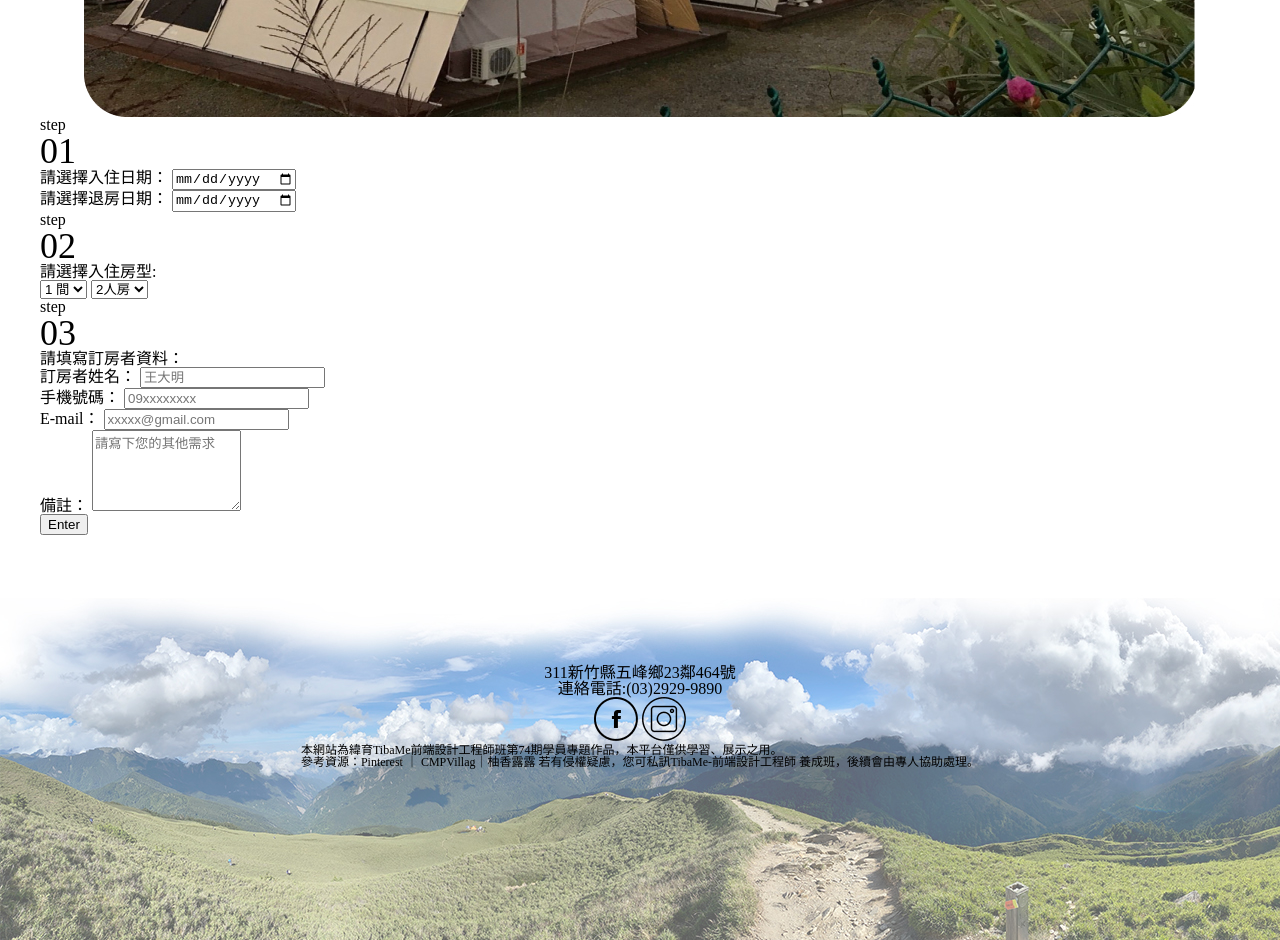
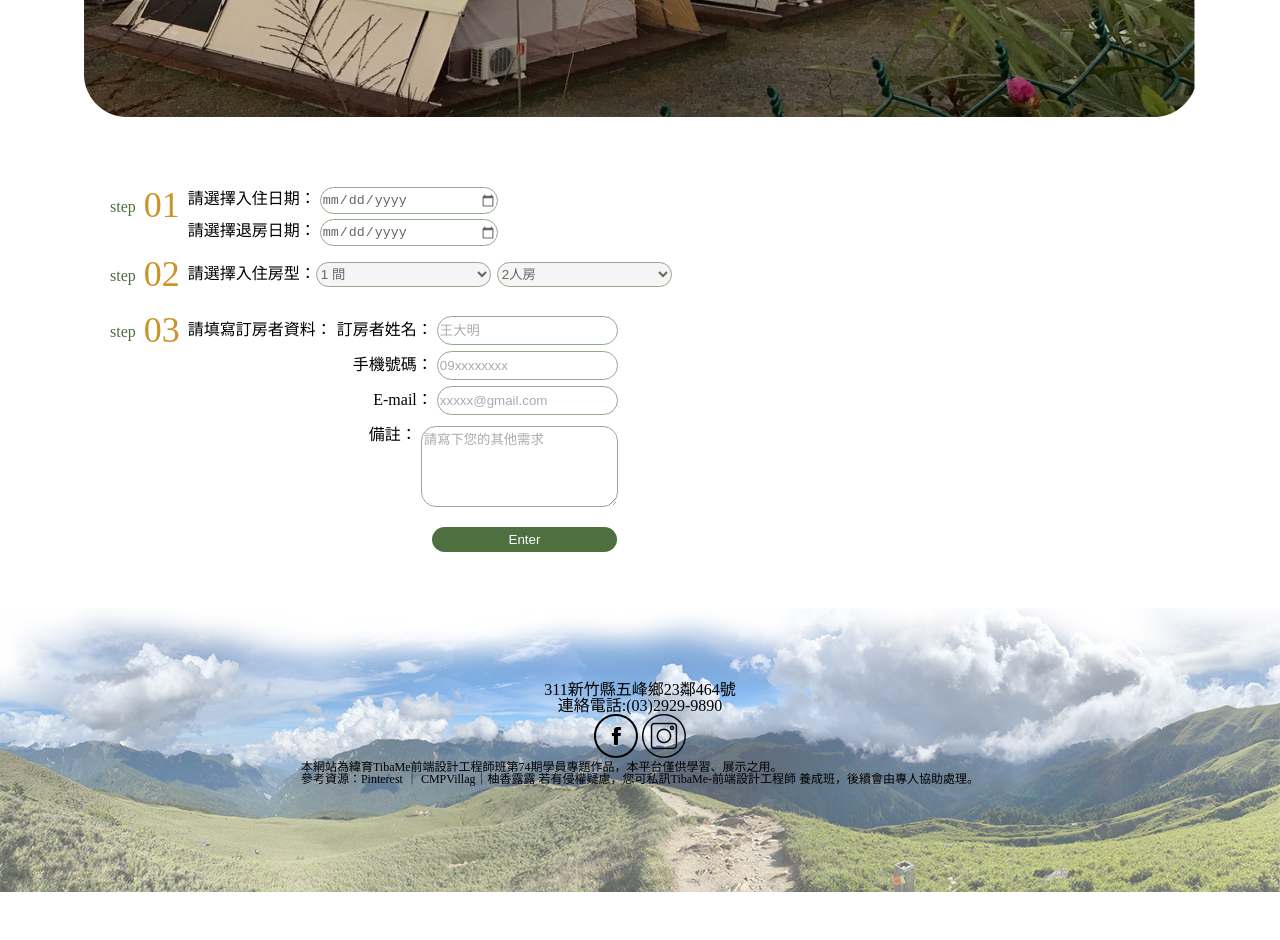
Before and after one commit to jennychiaen/TFD105, a plain HTML site: page reservation.html in a window 1280 px wide. Shown: the part 500-1440 px from the top of the page. After the commit the page ends 1392 px from the top, so only its background shows below. Drawn offline with Linux system fonts and the light colour scheme.

Commit message:
reservation finished

```diff
--- a/css/all.css
+++ b/css/all.css
@@ -97,13 +97,13 @@ header li a:hover{
 /* footer */
 .footer{
     background-image: url("../img/footer.jpg");
+    background-size: 100%;
     padding-top: 130px;
     position: absolute;
     width: 100%;
-    height: 275px;
+    height: 210px;
     background-repeat: no-repeat;
     display: inline-flex;
     flex-direction: column;
     align-items: center;
-
 }
--- a/css/index.css
+++ b/css/index.css
@@ -19,7 +19,8 @@ header ul{
     left: -10px;
     top: 20px;
     padding: 30px 20px;
-    border: 2px solid #CA9429;
+    border: 3px solid rgba(202, 148, 41, 0.68);
+    border-radius: 18px;
 }
 
 main{
--- a/css/reservation.css
+++ b/css/reservation.css
@@ -7,6 +7,7 @@
 .banner img{
     display: block;
     margin: 0 auto;
+    margin-bottom: 70px;
 }
 .tag_reservation{
     width: 324px;
@@ -14,3 +15,97 @@
     left: 440px;
     top: 180px;
 }
+
+.form{
+    padding-left: 70px;
+    margin: 0 auto;
+
+}
+
+.steps01, .steps02, .steps03{
+    display: flex;
+}
+
+.steps01>h4, .steps02>h4, .steps03>h4{
+    color: #4e6f40;
+    padding-top: 12px;
+    margin-right: 8px;
+}
+
+h1{
+    color:#CA9429;
+    margin-right: 8px;
+    /* border: 1px solid salmon; */
+
+}
+.form01{
+    margin-bottom: 5px;
+}
+
+.step01{
+    display: flex;
+    margin-top: 10px;
+}
+
+.form03{
+    display: flex;
+    justify-content: center;
+    align-items: center;
+}
+.step02 ,.step03{
+    display: flex;
+    margin-top: 10px;
+}
+.steps03{
+    padding-top: 10px;
+}
+.room, .people, .date,  .reservation_name, .tel, .mail{
+    border: 1px solid #4e6f40;
+    border-radius: 15px;
+    height: 25px;
+    width: 175px;
+    opacity: .6;
+    cursor: pointer;
+}
+
+.people{
+    margin-left: 6px;
+}
+
+.form04{
+    /* text-align: center;*/
+    line-height: 35px;
+    margin-top: 10px;
+    text-align: right;
+    display: flex;
+    flex-direction: row;
+    align-items: flex-start;
+}
+
+.notes{
+    border: 1px solid #4e6f40;
+    border-radius: 15px;
+    opacity: .6;
+    /* resize: vertical; */
+    vertical-align: text-top;
+}
+ .check_text{
+     margin-left:5px;
+ }
+
+ .submit{
+     margin-left: 322px;
+     margin-top: 20px;
+     background-color: #4e6f40;
+     color: white;
+     border-radius: 15px;
+     height: 25px;
+     width: 185px;
+     border:0 none;
+     display: block;
+ }
+
+.submit:hover {
+    color: #fff;
+    transform: translateY(-7px);
+}
--- a/reservation.html
+++ b/reservation.html
@@ -29,8 +29,11 @@
       </div>
       <div class="form">
         <div class="step01">
+          <div class="steps01">
             <h4>step</h4>
             <h1>01</h1>
+          </div>
+          <div class="form0102">
             <div class="form01">
               <label for="checkin" class="title">請選擇入住日期：</label>
               <input type="date" id="checkin" name="checkin" class="date">
@@ -40,11 +43,14 @@
               <input type="date" id="checkout" name="checkout" class="date">
             </div>
           </div>
+        </div>
         <div class="step02">
+          <div class="steps02">
             <h4>step</h4>
             <h1>02</h1>
-          <div class="'form03">
-            <h4>請選擇入住房型:</h4>
+          </div>
+          <div class="form03">
+            <h4>請選擇入住房型：</h4>
             <select name="num" class="room">
               <option selected>1 間</option>
               <option>2 間</option>
@@ -59,9 +65,11 @@
           </div>
         </div>
         <div class="step03">
+          <div class="steps03">
             <h4>step</h4>
             <h1>03</h1>
-          <div class="form4">
+          </div>
+          <div class="form04">
             <h4> 請填寫訂房者資料：</h4>
             <div class="check_text">
               <label for="reservation_name" class="title2">訂房者姓名： </label>
@@ -75,15 +83,12 @@
               <input type="text" id="mail" name="mail" class="mail" placeholder="xxxxx@gmail.com">
               <br>
               <label class="note">備註：</label>
-              <textarea rows="5" cols="16" name="note" class="note" placeholder="請寫下您的其他需求"></textarea>
+              <textarea rows="5" cols="22" name="note" class="notes" placeholder="請寫下您的其他需求"></textarea>
             </div>
           </div>
         </div>
         <div class="step04">
-          <div class="form05">
-            <label for="submit" class="title2"> </label>
-            <input type="submit" id="submit" name="submit" class="submit" value="Enter">
-          </div>
+          <button class="submit">Enter</button>
         </div>
       </div>
     </main>
```
Also changed, not shown: index.html (+1 -1 lines), img/indexlogo.svg (added), img/logo.png (deleted), img/logo.svg (added). Lines whose indentation alone changed are shown as unchanged.
